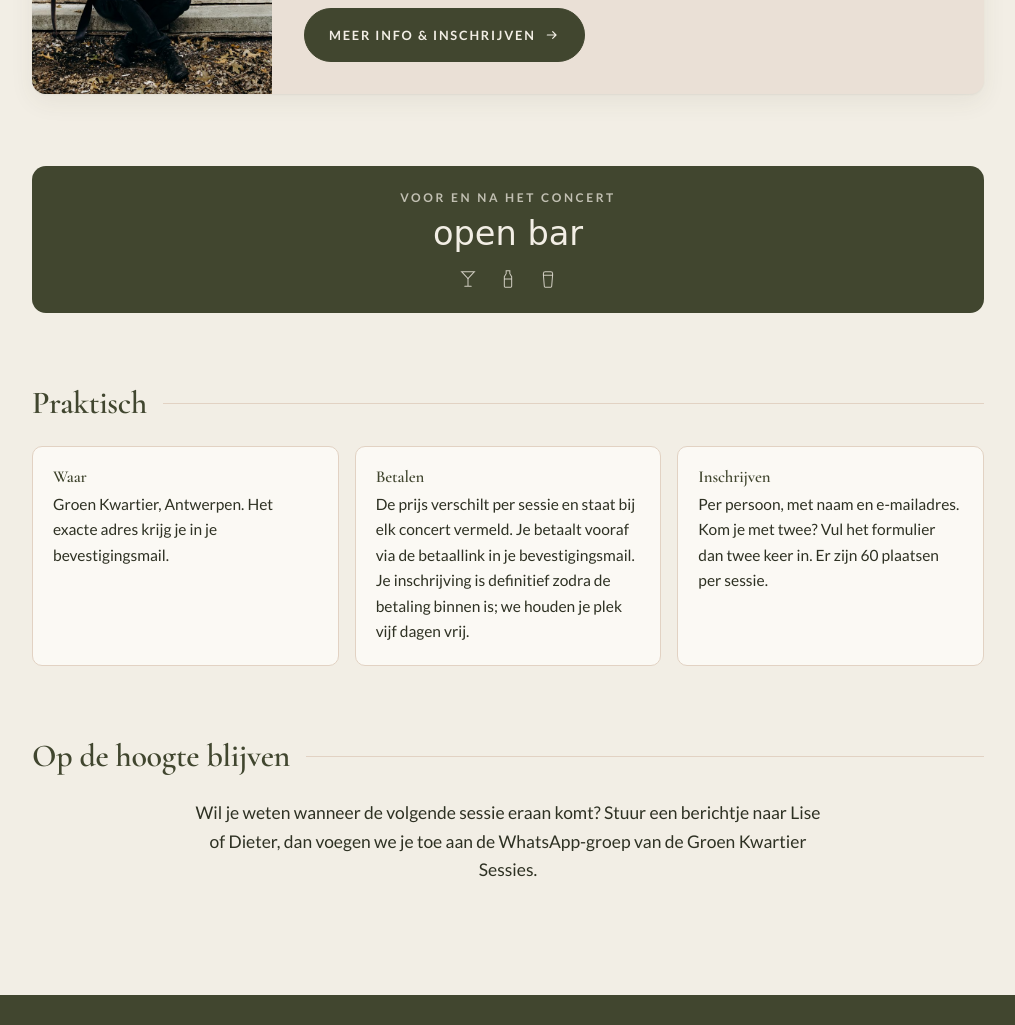
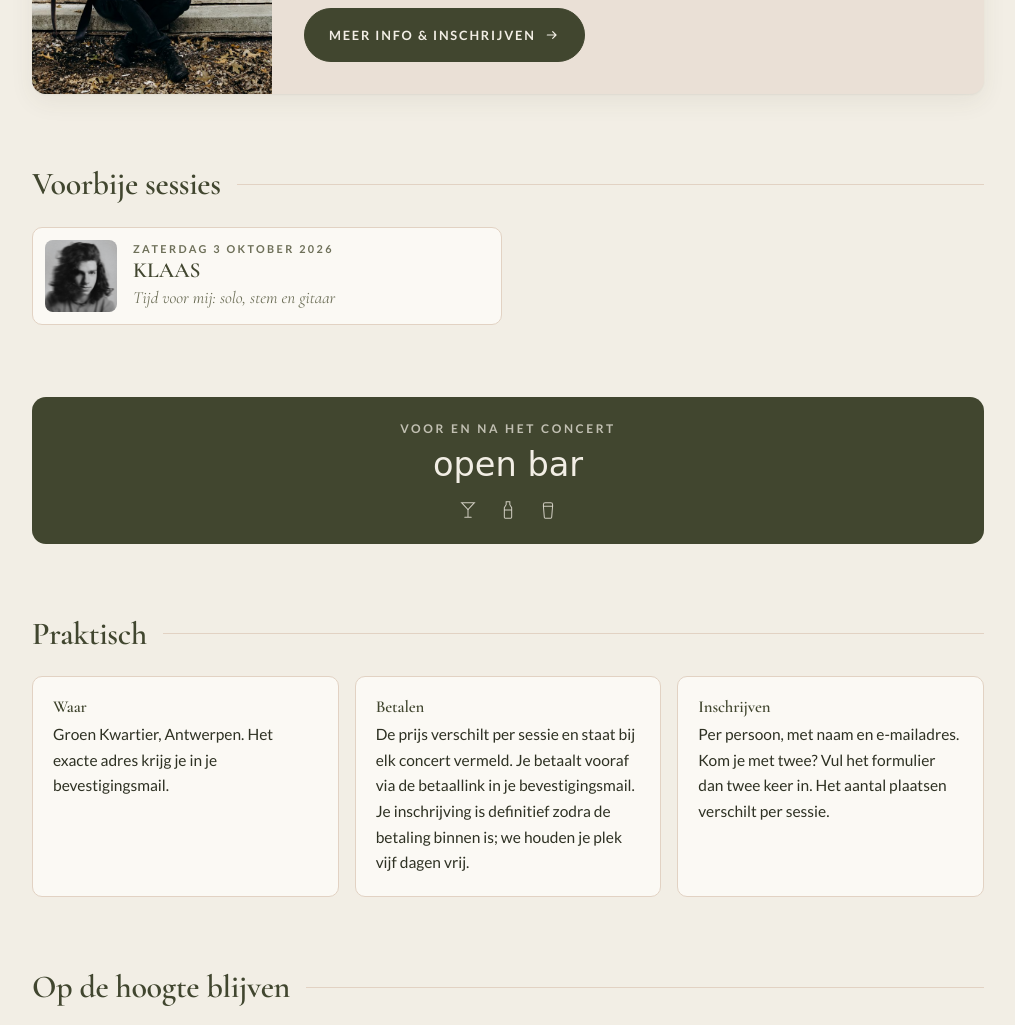
Before and after one commit to sessiesgroenkwartier-ctrl/sessiesgroenkwartier-ctrl.github.io, a plain HTML site: page index.html in a window 1280 px wide. Shown: the part 1740-2765 px from the top of the page, without its empty margins (132-1147 px from the left). Drawn offline with nearby package versions, Linux system fonts and the light colour scheme; a web font is replaced by a local one.

Commit message:
Voorbije sessies op de homepage

```diff
--- a/index.html
+++ b/index.html
@@ -184,6 +184,27 @@
     -->
   </section>
 
+  <!-- Voorbije sessies -->
+  <section class="wrap" aria-labelledby="voorbij-titel">
+    <div class="kop-met-lijn">
+      <h2 id="voorbij-titel">Voorbije sessies</h2>
+    </div>
+
+    <div class="voorbij">
+
+      <!-- ===== VOORBIJ: KLAAS ===== -->
+      <a class="voorbij-kaart" href="sessies/2026-10-03-klaas.html">
+        <img src="img/artiesten/klaas-klein.jpg" width="600" height="800" alt="" loading="lazy" decoding="async">
+        <span>
+          <span class="label">Zaterdag 3 oktober 2026</span>
+          <span class="voorbij-naam">KLAAS</span>
+          <span class="voorbij-sub">Tijd voor mij: solo, stem en gitaar</span>
+        </span>
+      </a>
+
+    </div>
+  </section>
+
   <!-- Open bar-balk, zoals onderaan de poster -->
   <section class="wrap">
     <div class="balk">
@@ -222,7 +243,7 @@
       <article>
         <h3>Inschrijven</h3>
         <p>Per persoon, met naam en e-mailadres. Kom je met twee? Vul het formulier dan
-          twee keer in. Er zijn 60 plaatsen per sessie.</p>
+          twee keer in. Het aantal plaatsen verschilt per sessie.</p>
       </article>
     </div>
   </section>
```
